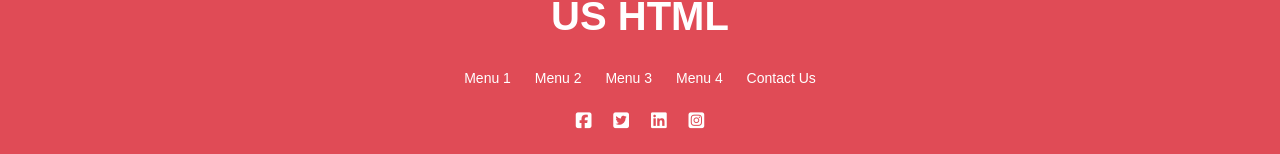
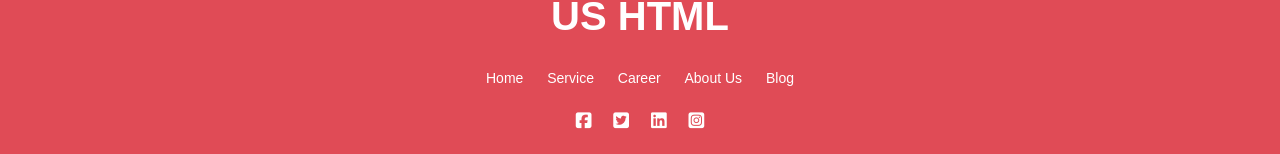
Before and after one commit to mohitkumar-sharma/website, a plain HTML site: page index.html in a window 1280 px wide. Shown: the part 3225-3379 px from the top of the page. Drawn offline with Linux system fonts and the light colour scheme.

Commit message:
updated content

```diff
--- a/index.html
+++ b/index.html
@@ -152,11 +152,11 @@
                 </div>
                 <div class="f-col-2">
                     <ul>
-                        <li><a href="#">Menu 1</a></li>
-                        <li><a href="#">Menu 2</a></li>
-                        <li><a href="#">Menu 3</a></li>
-                        <li><a href="#">Menu 4</a></li>
-                        <li><a href="#">Contact Us</a></li>
+                        <li><a href="#">Home</a></li>
+                        <li><a href="#">Service</a></li>
+                        <li><a href="#">Career</a></li>
+                        <li><a href="#">About Us</a></li>
+                        <li><a href="#">Blog</a></li>
                     </ul>
                 </div>
                 <div class="f-col-3">
```
